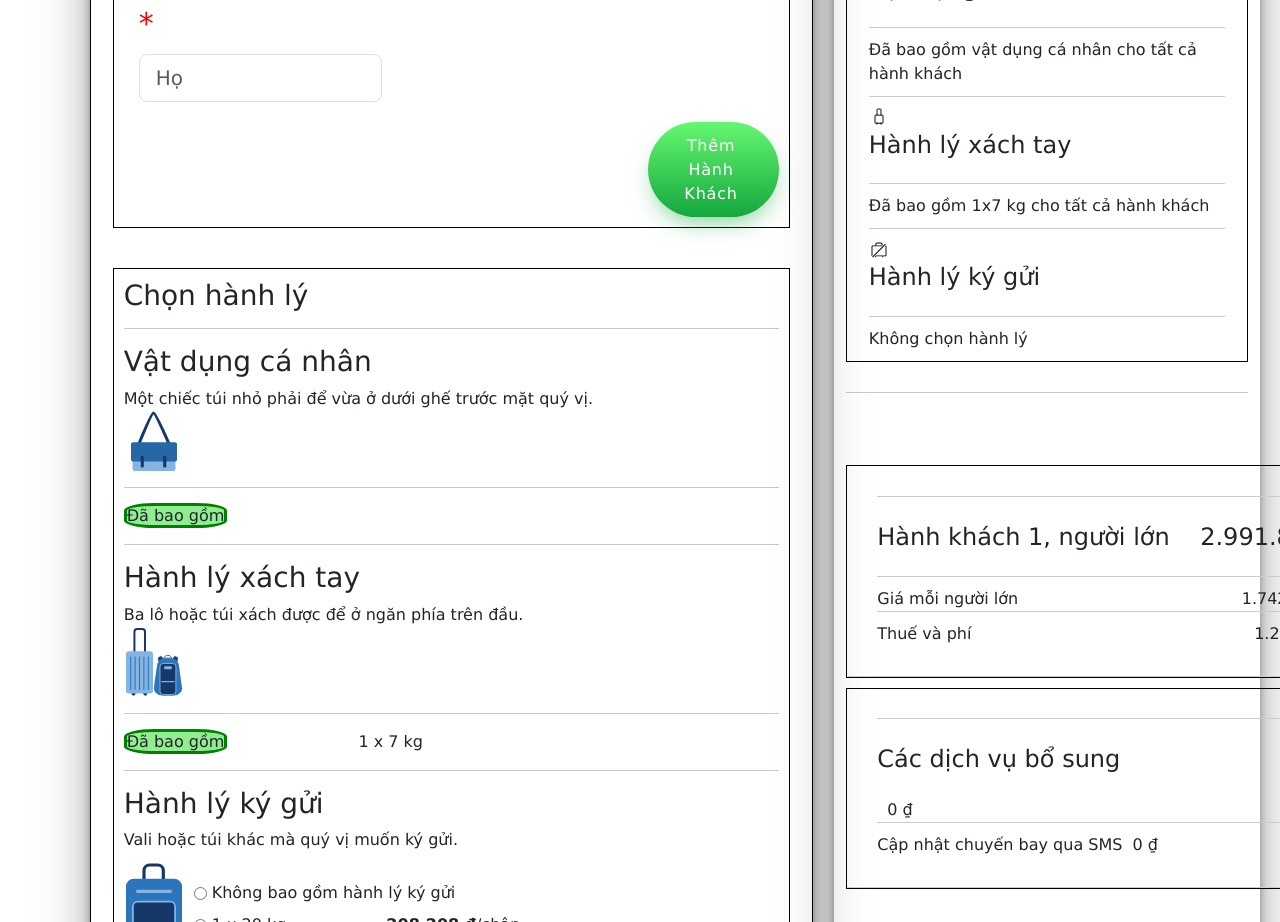
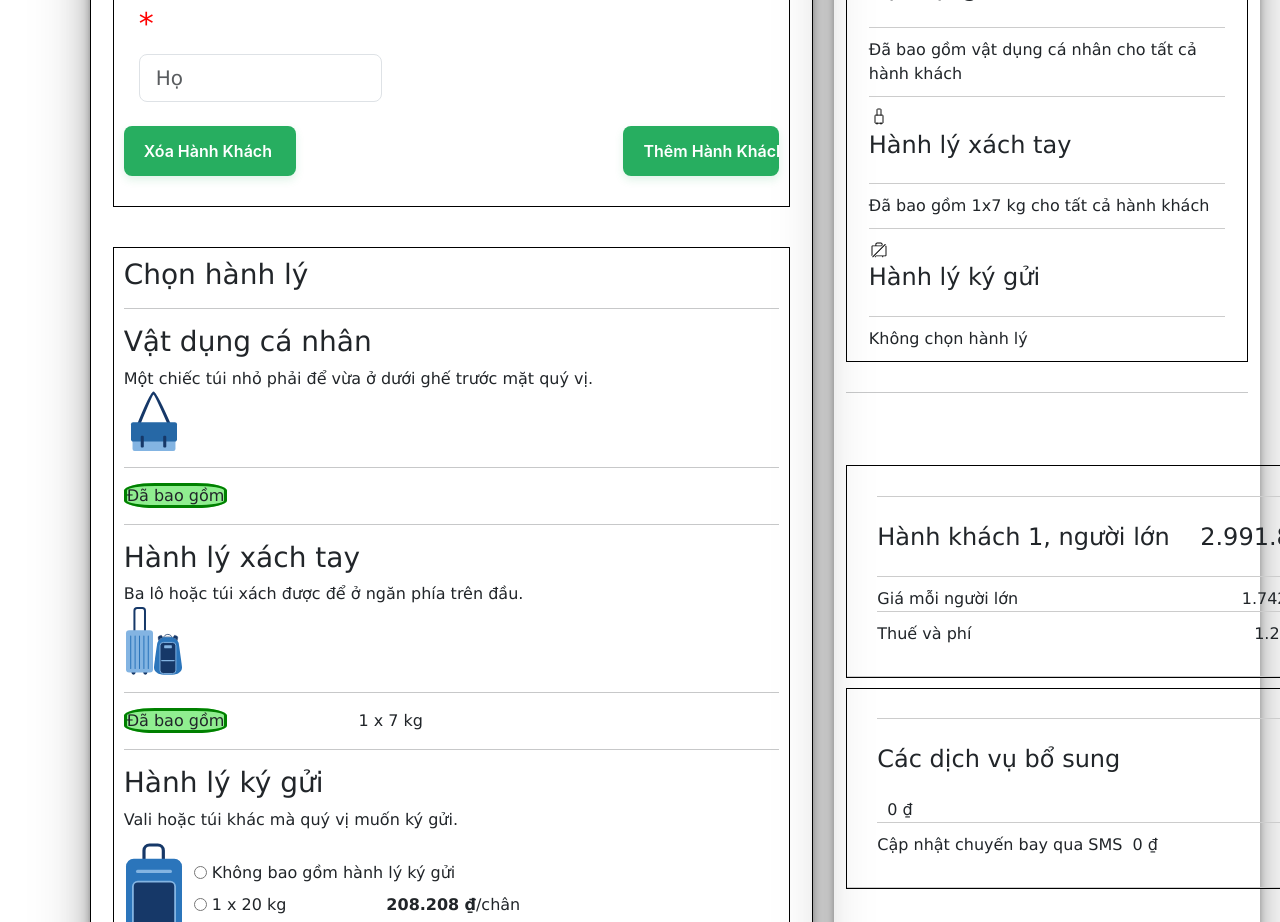
Before and after one commit to thanhnd1503/cg_airlines_app, a React (Create React App) app: page /passengerInfo in a window 1280 px wide. Shown: the part 1120-2042 px from the top of the page. Built offline with nearby package versions, Linux system fonts and the light colour scheme.

Commit message:
merge voi phu

```diff
--- a/package.json
+++ b/package.json
@@ -27,6 +27,7 @@
     "sass": "^1.62.1",
     "sass-loader": "^13.3.1",
     "sweetalert": "^2.1.2",
+    "sweetalert2": "^11.7.12",
     "web-vitals": "^2.1.4"
   },
   "scripts": {
--- a/src/api/tripApi.js
+++ b/src/api/tripApi.js
@@ -6,12 +6,16 @@ import {
 import axios from "axios";
 
 
-export const SearchTrip = async (form, dispatch, navigate) => {
+export const SearchTrip = async (form, dispatch, navigate,token) => {
     const Search_API = "http://localhost:8080/api";
     dispatch(searchStart());
 
     try {
-        const res = await axios.post(`${Search_API}/users/search`, form);
+        const res = await axios.post(`${Search_API}/users/search`, form,{
+            headers:{
+                Authorization: `Bearer ${token}`
+            }
+        });
         dispatch(searchSuccess(res.data.content));
         setTimeout(() => {
             navigate(`/search-result/${form.departure}/${form.destination}/${form.departureDate}/${form.ticketClass}`)
--- a/src/app/store.js
+++ b/src/app/store.js
@@ -1,6 +1,8 @@
 import {combineReducers, configureStore} from "@reduxjs/toolkit";
 import authReducer from "../features/slice/authSlice";
-import searchReducer from "../features/trip/tripSlice"
+import searchReducer from "../features/trip/tripSlice";
+import ticketReducer from "../features/ticket/ticketSlice"
+
 // import userReducer from "./userSlice";
 import {
     persistStore,
@@ -14,6 +16,7 @@ import {
 } from 'redux-persist';
 import storage from 'redux-persist/lib/storage';
 
+
 const persistConfig = {
     key: 'root',
     version: 1,
@@ -22,7 +25,8 @@ const persistConfig = {
 
 const rootReducer = combineReducers({
     auth: authReducer,
-    search: searchReducer
+    search: searchReducer,
+    ticket: ticketReducer
 });
 
 const persistedReducer = persistReducer(persistConfig, rootReducer);
--- a/src/asset/css/passenger.css
+++ b/src/asset/css/passenger.css
@@ -175,3 +175,50 @@ hr {
 .button-88:active {
   box-shadow: 0 0.3em 1em -0.5em #14a73e98;
 }
+
+.button-68 {
+  appearance: none;
+  backface-visibility: hidden;
+  background-color: #27ae60;
+  border-radius: 8px;
+  border-style: none;
+  box-shadow: rgba(39, 174, 96, .15) 0 4px 9px;
+  box-sizing: border-box;
+  color: #fff;
+  cursor: pointer;
+  display: inline-block;
+  font-family: Inter,-apple-system,system-ui,"Segoe UI",Helvetica,Arial,sans-serif;
+  font-size: 16px;
+  font-weight: 600;
+  letter-spacing: normal;
+  line-height: 1.5;
+  outline: none;
+  overflow: hidden;
+  padding: 13px 20px;
+  position: relative;
+  text-align: center;
+  text-decoration: none;
+  transform: translate3d(0, 0, 0);
+  transition: all .3s;
+  user-select: none;
+  -webkit-user-select: none;
+  touch-action: manipulation;
+  vertical-align: top;
+  white-space: nowrap;
+}
+
+.button-68:hover {
+  background-color: #1e8449;
+  opacity: 1;
+  transform: translateY(0);
+  transition-duration: .35s;
+}
+
+.button-68:active {
+  transform: translateY(2px);
+  transition-duration: .35s;
+}
+
+.button-68:hover {
+  box-shadow: rgba(39, 174, 96, .2) 0 6px 12px;
+}
--- a/src/component/Search/Search.js
+++ b/src/component/Search/Search.js
@@ -1,10 +1,12 @@
 import React, {useState} from 'react';
 import {useNavigate} from 'react-router-dom';
 import Select from 'react-select';
-import {useDispatch} from 'react-redux';
+import {useDispatch, useSelector} from 'react-redux';
 import {SearchTrip} from '../../api/tripApi';
 
+
 const Search = () => {
+    const isLogin = useSelector(state => state.auth?.login?.currentUser);
     const selectStyles = {
         control: (provided) => ({
             ...provided,
@@ -47,7 +49,7 @@ const Search = () => {
                 ticketClass,
             };
 
-            await SearchTrip(form, dispatch, navigate);
+            await SearchTrip(form, dispatch, navigate,isLogin.token);
             window.scrollTo({
                 top: 0,
                 behavior: 'auto',
@@ -148,7 +150,6 @@ const Search = () => {
                             type="submit"
                             className="btn btnBlock flex"
                             style={{marginTop: '75px'}}
-
                         >
                             Search Flight
                         </button>
--- a/src/component/passenger/passengerInfo.js
+++ b/src/component/passenger/passengerInfo.js
@@ -1,17 +1,27 @@
-import React, { useState } from "react";
-import { Form, InputGroup } from "react-bootstrap"
-
-
-
-
+import React, {useEffect, useState} from "react";
+import {Form, InputGroup} from "react-bootstrap"
 
 
 function PassengerInfo() {
     const [passengers, setPassengers] = useState([{}]);
 
+    const [removePassengers,setRemovePassengers] = useState([{}]);
+
     const handleAddPassenger = () => {
         setPassengers([...passengers, {}]);
     };
+    const handleDeletePassenger = (index) => {
+        const updatePassenger = [...passengers];
+        console.log(updatePassenger);
+        updatePassenger.splice(index, 1);
+        console.log(updatePassenger);
+        setRemovePassengers(updatePassenger);
+    }
+
+    useEffect(()=>{
+        const newAmount = [...removePassengers];
+        setPassengers(newAmount);
+    },[removePassengers]);
 
     return (
         <Form
@@ -22,21 +32,21 @@ function PassengerInfo() {
             }}
         >
             {passengers.map((passenger, index) => (
-      <div key={index} style={{ marginBottom: "20px" }}>
-        <div style={{ marginBottom: "10px" }}>
-          <div style={{ textAlign: "left" }}>
-            <h4 style={{ marginBottom: "5px" }}>
+                <div key={index} style={{marginBottom: "20px"}}>
+                    <div style={{marginBottom: "10px"}}>
+                        <div style={{textAlign: "left"}}>
+                            <h4 style={{marginBottom: "5px"}}>
               <span>
                 <span>Hành khách {index + 1}</span>
                 <span>, người lớn</span>
               </span>
                             </h4>
-            <h6 style={{ marginBottom: "0", color: "red" }}>
+                            <h6 style={{marginBottom: "0", color: "red"}}>
                                 *Trường bắt buộc
                             </h6>
                         </div>
-          <hr />
-          <div style={{ marginTop: "10px" }}>
+                        <hr/>
+                        <div style={{marginTop: "10px"}}>
                             <div
                                 style={{
                                     display: "flex",
@@ -50,30 +60,30 @@ function PassengerInfo() {
                                     name={`traveler-gender-${index}`}
                                     label="Ông"
                                     value="male"
-                style={{ marginRight: "5px" }}
+                                    style={{marginRight: "5px"}}
                                 />
                             </div>
-            <div style={{ display: "flex", alignItems: "center" }}>
+                            <div style={{display: "flex", alignItems: "center"}}>
                                 <Form.Check
                                     type="radio"
                                     id={`female-${index}`}
                                     name={`traveler-gender-${index}`}
                                     label="Bà"
                                     value="female"
-                style={{ marginRight: "5px" }}
+                                    style={{marginRight: "5px"}}
                                 />
                             </div>
                         </div>
                     </div>
-        <hr />
+                    <hr/>
                     <div>
-          <div style={{ marginBottom: "10px" }}>
+                        <div style={{marginBottom: "10px"}}>
                             <Form.Label
-              style={{ fontSize: "20px" }}
+                                style={{fontSize: "20px"}}
                                 htmlFor={`traveler-firstName-${index}`}
                             >
                                 Tên gọi bằng chữ cái Latinh{" "}
-              <span style={{ color: "red", fontSize: "30px" }}>*</span>
+                                <span style={{color: "red", fontSize: "30px"}}>*</span>
                             </Form.Label>
                             <div className="col-5">
                                 <InputGroup size="lg">
@@ -81,20 +91,20 @@ function PassengerInfo() {
                                         id={`traveler-firstName-${index}`}
                                         placeholder="Tên và tên đệm"
                                         type="text"
-                  style={{ width: "100%" }}
+                                        style={{width: "100%"}}
                                         required
                                     />
                                 </InputGroup>
                             </div>
                         </div>
-          <hr />
+                        <hr/>
                         <div className="col-5">
                             <Form.Label
-              style={{ fontSize: "20px" }}
+                                style={{fontSize: "20px"}}
                                 htmlFor={`traveler-lastName-${index}`}
                             >
                                 Họ bằng chữ cái Latinh{" "}
-              <span style={{ color: "red", fontSize: "30px" }}>*</span>
+                                <span style={{color: "red", fontSize: "30px"}}>*</span>
                             </Form.Label>
                             <div>
                                 <InputGroup size="lg">
@@ -102,24 +112,36 @@ function PassengerInfo() {
                                         id={`traveler-lastName-${index}`}
                                         placeholder="Họ"
                                         type="text"
-                  style={{ width: "100%" }}
+                                        style={{width: "100%"}}
                                         required
                                     />
                                 </InputGroup>
                             </div>
                         </div>
                     </div>
-      </div>
-    ))}
-
+                    <br/>
+                   <div style={{display:'flex', justifyContent:'space-between'}}>
+                       <button
+                           style={{paddingRight:'3rem'}}
+                           onClick={()=> handleDeletePassenger(index)}
+                           className="button-68"
+                           type="button"
+                       >
+                           <span className="text">Xóa Hành Khách</span>
+                       </button>
                        <button
                            onClick={handleAddPassenger}
-      style={{ marginLeft: "80%" }}
-      className="button-88"
+                           style={{marginLeft: "50%"}}
+                           className="button-68"
                            type="button"
                        >
                            <span className="text">Thêm Hành Khách</span>
                        </button>
+                   </div>
+                </div>
+
+            ))}
+
         </Form>
     );
 }
--- /dev/null
+++ b/src/features/ticket/ticketSlice.js
@@ -0,0 +1,39 @@
+import {createSlice} from "@reduxjs/toolkit";
+
+const ticketSlice = createSlice({
+    name: "ticket",
+    initialState: {
+        ticket: {
+            currentTicket: null,
+            isFetching: false,
+            error: false,
+            success:false,
+        },
+    },
+    reducers: {
+        searchTicketStart: (state) => {
+            state.ticket.isFetching = true;
+        },
+        searchTicketSuccess: (state, action) => {
+            state.ticket.isFetching = false;
+            state.ticket.currentTicket = action.payload;
+            state.ticket.error = false;
+            state.ticket.success= true;
+        },
+        searchTicketFail: (state) => {
+            state.ticket.isFetching = false;
+            state.ticket.error = true;
+            state.ticket.success =false;
+        },
+
+    },
+
+})
+export const {
+    searchTicketFail,
+    searchTicketStart,
+    searchTicketSuccess
+
+} = ticketSlice.actions;
+
+export default ticketSlice.reducer;
```
Also changed, not shown: src/api/ticketAPI.js (added, +45 -0 lines), src/component/Search/SearchResult.js (+35 -12 lines), 1 other file (tests, documents, lock files or other folders). Lines whose indentation alone changed are shown as unchanged.
